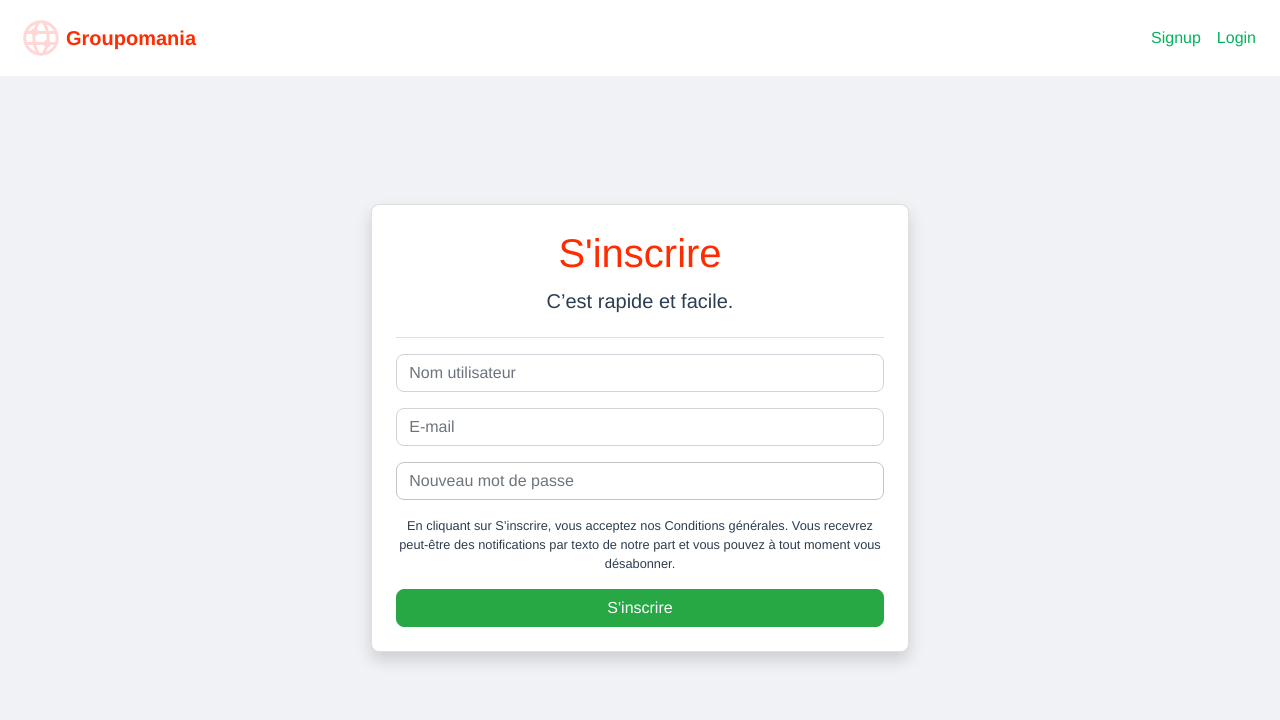
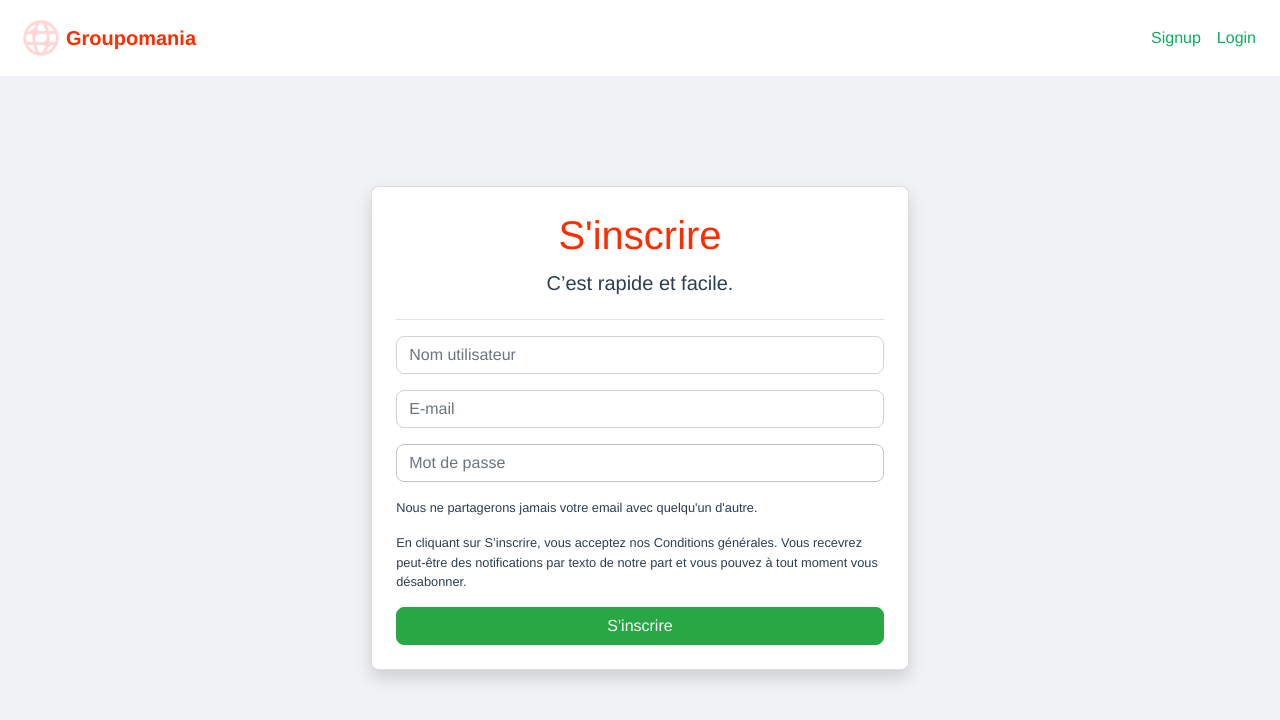
Before and after one commit to Meimato/P7, a Vue app in the folder frontend/: page /#/signup in a window 1280 px wide. Shown: the top 720 px of the page. Built offline with nearby package versions, Linux system fonts and the light colour scheme.

Commit message:
Search Article functionality, Added Form Labels

```diff
--- a/frontend/src/components/UserLogin.vue
+++ b/frontend/src/components/UserLogin.vue
@@ -7,6 +7,7 @@
       </div>
       <div class="col-12 col-md-4 offset-md-1 card rounded-corners shadow">
         <form class="form-group">
+          <label for="user-mail" class="sr-only">E-mail</label>
           <input
             type="email"
             name="user-mail"
@@ -15,6 +16,7 @@
             class="form-control col rounded-corners my-3 py-3"
             required
           />
+          <label for="user-password" class="sr-only">Mot de passe</label>
           <input
             type="password"
             name="user-password"
--- a/frontend/src/components/UserRegister.vue
+++ b/frontend/src/components/UserRegister.vue
@@ -10,7 +10,8 @@
               <h1 class="card-title">S'inscrire</h1>
               <h2 class="card-text lead pb-4">C’est rapide et facile.</h2>
             </section>
-            <section class="bottom">
+            <section class="bottom text-left">
+              <label for="user-name" class="sr-only">Nom utilisateur</label>
               <input
                 type="text"
                 name="user-name"
@@ -19,6 +20,7 @@
                 class="form-control col rounded-corners my-3"
                 required
               />
+              <label for="user-email" class="sr-only">E-mail</label>
               <input
                 type="email"
                 name="user-email"
@@ -27,14 +29,18 @@
                 class="form-control col rounded-corners my-3"
                 required
               />
+              <label for="user-password" class="sr-only">Mot de passe</label>
               <input
                 type="password"
                 name="user-password"
                 id="user-password"
                 class="form-control col rounded-corners mb-3"
-                placeholder="Nouveau mot de passe"
+                placeholder="Mot de passe"
                 required
               />
+              <p class="small form-text">
+                Nous ne partagerons jamais votre email avec quelqu'un d'autre.
+              </p>
               <p class="small">
                 En cliquant sur S’inscrire, vous acceptez nos Conditions
                 générales. Vous recevrez peut-être des notifications par texto
```
Also changed, not shown: 1 other file (tests, documents, lock files or other folders).
